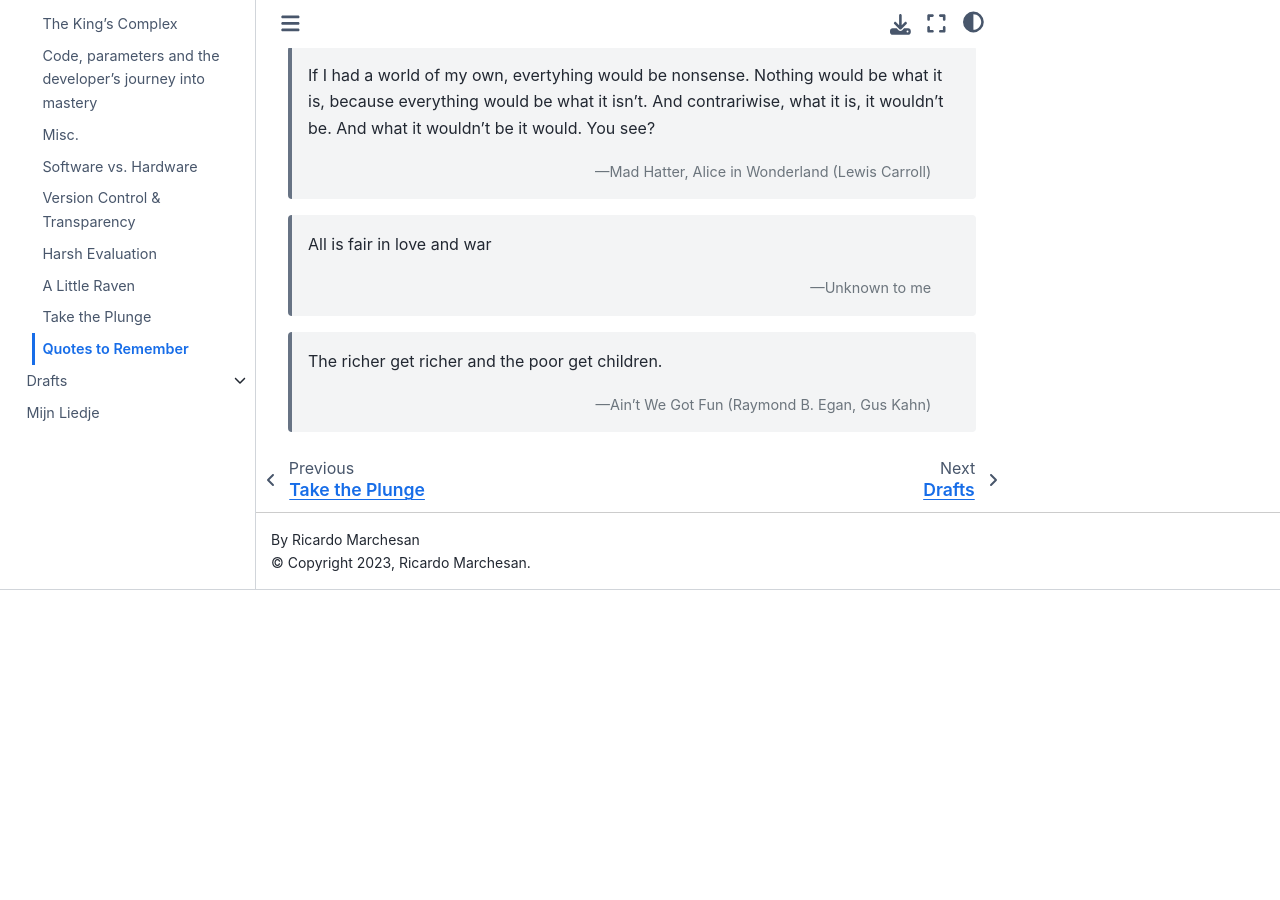
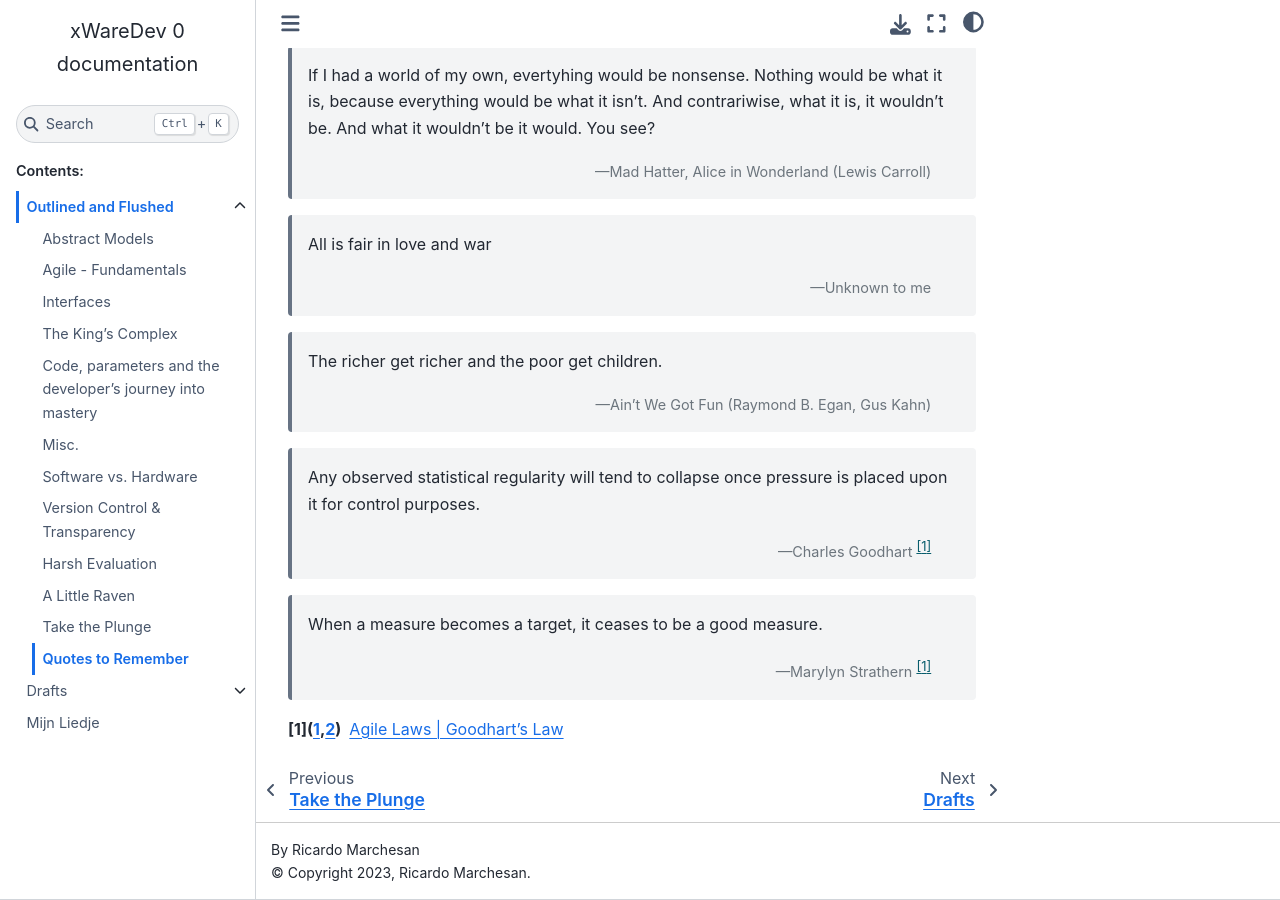
Before and after one commit to rikardonm/betina, a Sphinx documentation site: the page built from source/outlined/quotes_to_remember.rst, in a window 1280 px wide and 900 px high, scrolled down 912 px. Built offline with Sphinx 7.4.7 and the Sphinx Book theme 1.1.4, drawn with Linux system fonts in a browser that asks for light colours; before the commit the page ends 1502 px from its top, so only the background shows below that.

Commit message:
Add more quotes

```diff
--- a/source/outlined/quotes_to_remember.rst
+++ b/source/outlined/quotes_to_remember.rst
@@ -44,3 +44,14 @@ This page serves the sole purpose of tracking (to more easily remember) the quot
     The richer get richer and the poor get children.
 
     -- Ain't We Got Fun (Raymond B. Egan, Gus Kahn)
+
+    Any observed statistical regularity will tend to collapse once pressure is placed upon it for control purposes.
+
+    -- Charles Goodhart [#aa3]_
+
+    When a measure becomes a target, it ceases to be a good measure.
+
+    -- Marylyn Strathern [#aa3]_
+
+
+.. [#aa3] `Agile Laws | Goodhart's Law <https://agilelaws.com/agile-decision-heuristics-and-mental-models/goodharts-law.html>`_
```
